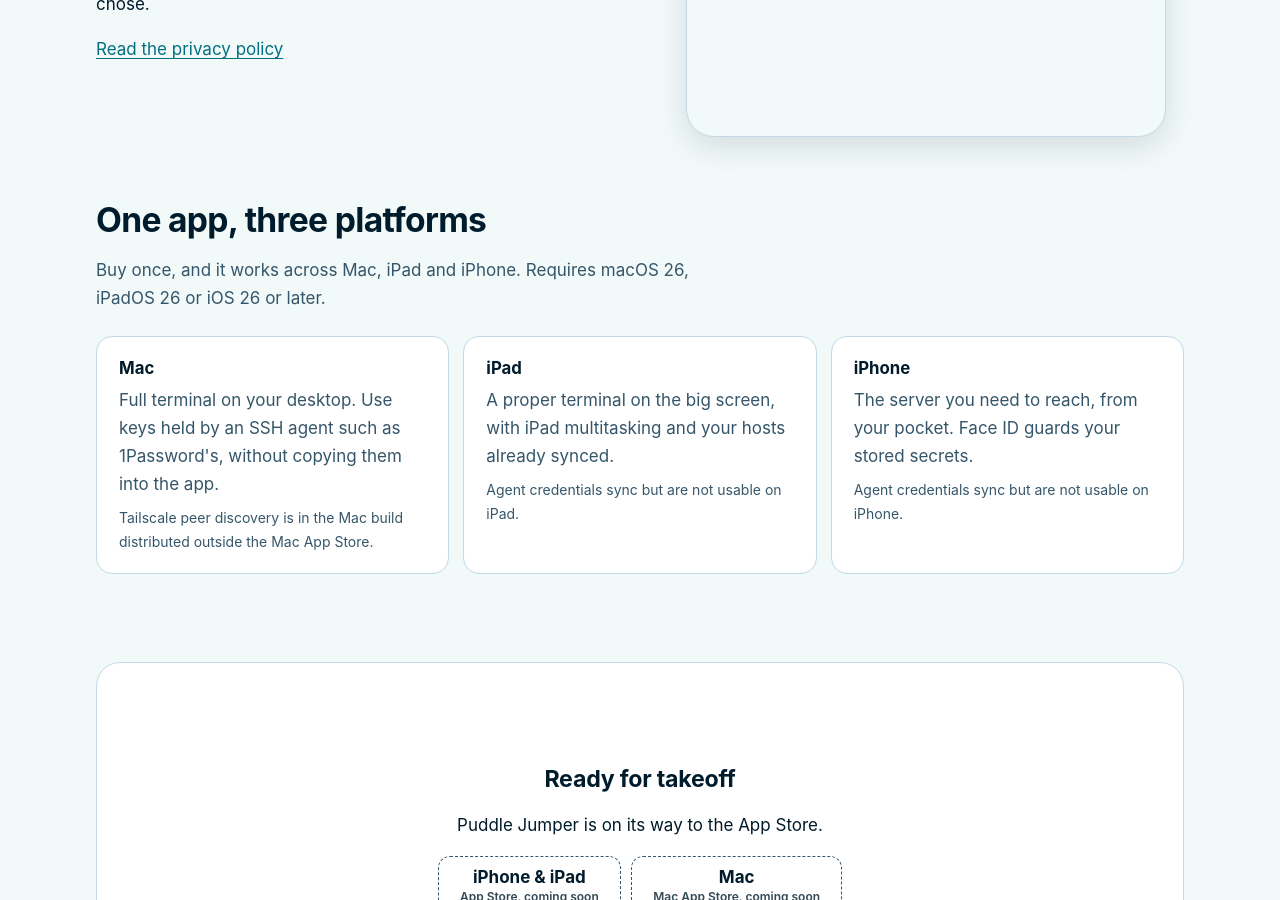
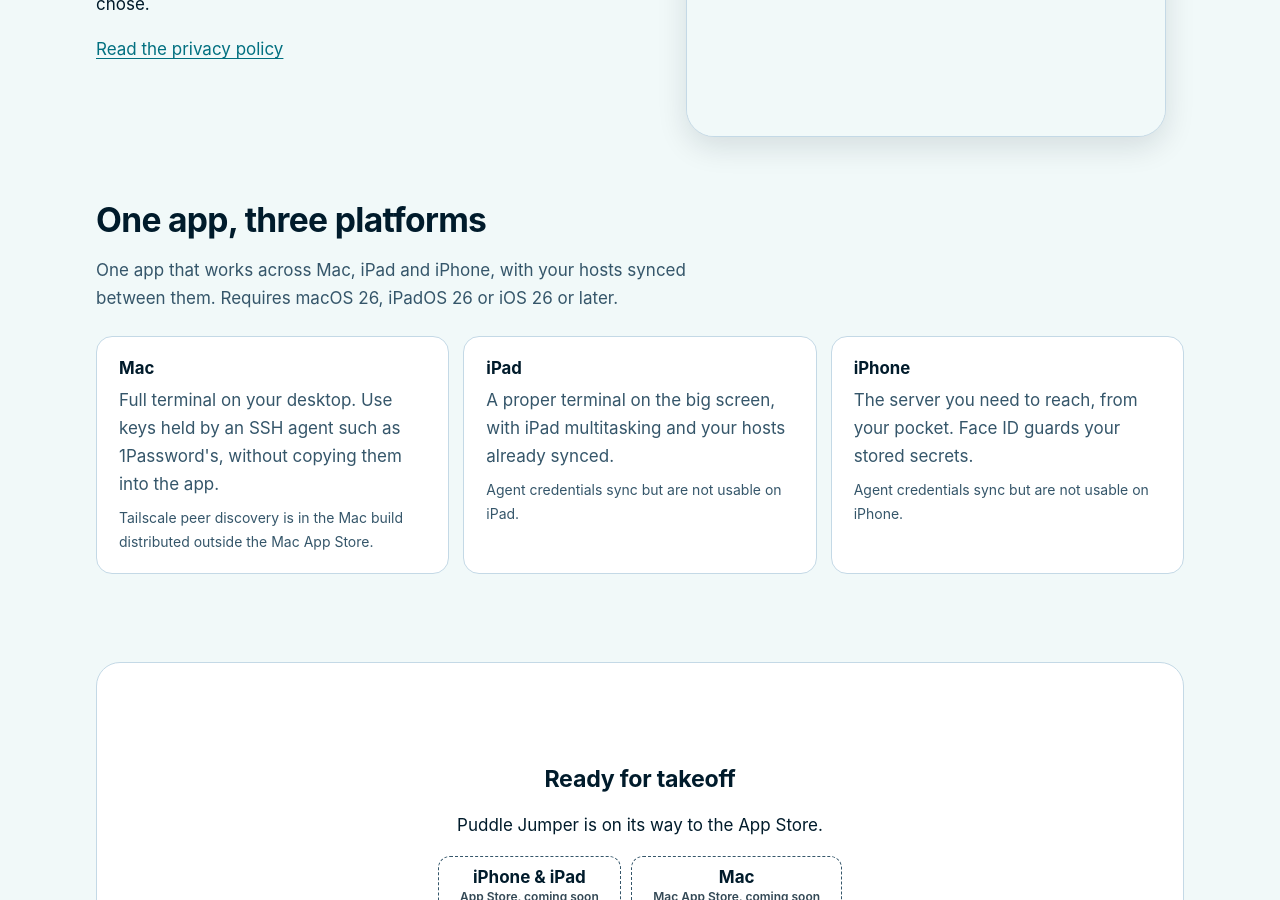
Before and after one commit to TristonYoder/puddle-site, a Jekyll site: the page built from index.md, in a window 1280 px wide and 900 px high, scrolled down 2124 px. Built offline with Jekyll 4.4.1, drawn with Linux system fonts in a browser that asks for light colours.

```diff
--- a/_includes/themed.html
+++ b/_includes/themed.html
@@ -5,7 +5,8 @@
 {%- assign w = include.w | default: 512 -%}
 {%- assign h = include.h | default: 512 -%}
 {%- assign load = "eager" -%}{%- if include.lazy %}{% assign load = "lazy" %}{% endif -%}
-{%- for mode in "light,dark" | split: "," -%}
+{%- assign modes = "light,dark" | split: "," -%}
+{%- for mode in modes -%}
 <span class="th th-{{ mode | slice: 0 }} {{ include.class }}">
 {%- if include.static -%}
 <img src="{{ '/assets/img/' | append: mode | append: '/' | append: include.name | append: '.svg' | relative_url }}" alt="{{ include.alt }}" width="{{ w }}" height="{{ h }}" loading="{{ load }}" decoding="async">
--- a/_layouts/page.html
+++ b/_layouts/page.html
@@ -4,7 +4,8 @@
 <div class="wrap prose-wrap">
 <article class="prose">
 <h1>{{ page.title }}</h1>
-{%- if page.effective %}<p class="meta">Effective {{ page.effective }}{% if page.applies %} &middot; {{ page.applies }}{% endif %}</p>{% endif %}
+{%- assign eff = site.legal[page.effective_key] -%}
+{%- if eff %}<p class="meta">Effective {{ eff }}{% if page.applies %} &middot; {{ page.applies }}{% endif %}</p>{% endif %}
 {%- if page.lede %}<p class="lede">{{ page.lede }}</p>{% endif %}
 {{ content }}
 </article>
--- a/index.md
+++ b/index.md
@@ -7,7 +7,7 @@
 ---
 {% include hero.html eyebrow="SSH for Mac, iPad and iPhone" title="Hop to any server." lede="Puddle Jumper is an SSH client and terminal. Your hosts and credentials sync through your own iCloud. There is no account to create and nothing is sent to us." %}
 
-<section class="section" id="features" markdown="1">
+<section class="section" id="sec-features" markdown="1">
 
 ## Everything you need to get there
 
@@ -17,7 +17,7 @@
 
 </section>
 
-<section class="section" id="how-it-works" markdown="1">
+<section class="section" id="sec-how-it-works" markdown="1">
 
 ## How it works
 
@@ -27,7 +27,7 @@
 
 </section>
 
-<section class="section" id="private" markdown="1">
+<section class="section" id="sec-private" markdown="1">
 
 <div class="split" markdown="1">
 <div markdown="1">
@@ -38,7 +38,7 @@
 
 Your host list lives on your devices and in your private iCloud database. Passwords and keys live in your iCloud Keychain. Session traffic goes straight from your device to the server you chose.
 
-[Read the privacy policy](/privacy/){: .textlink}
+[Read the privacy policy]({{ "/privacy/" | relative_url }}){: .textlink}
 
 </div>
 <div class="split-art" markdown="0">
@@ -48,17 +48,17 @@
 
 </section>
 
-<section class="section" id="platforms" markdown="1">
+<section class="section" id="sec-platforms" markdown="1">
 
 ## One app, three platforms
 
-Buy once, and it works across Mac, iPad and iPhone. Requires macOS 26, iPadOS 26 or iOS 26 or later.
+One app that works across Mac, iPad and iPhone, with your hosts synced between them. Requires macOS 26, iPadOS 26 or iOS 26 or later.
 
 {% include platforms.html %}
 
 </section>
 
-<section class="section last" id="download" markdown="1">
+<section class="section last" id="sec-download" markdown="1">
 
 <div class="cta" markdown="1">
 
```
Also changed, not shown: privacy.md (+2 -2 lines), terms.md (+1 -1 lines), assets/img/og.png (added), 1 other file.
